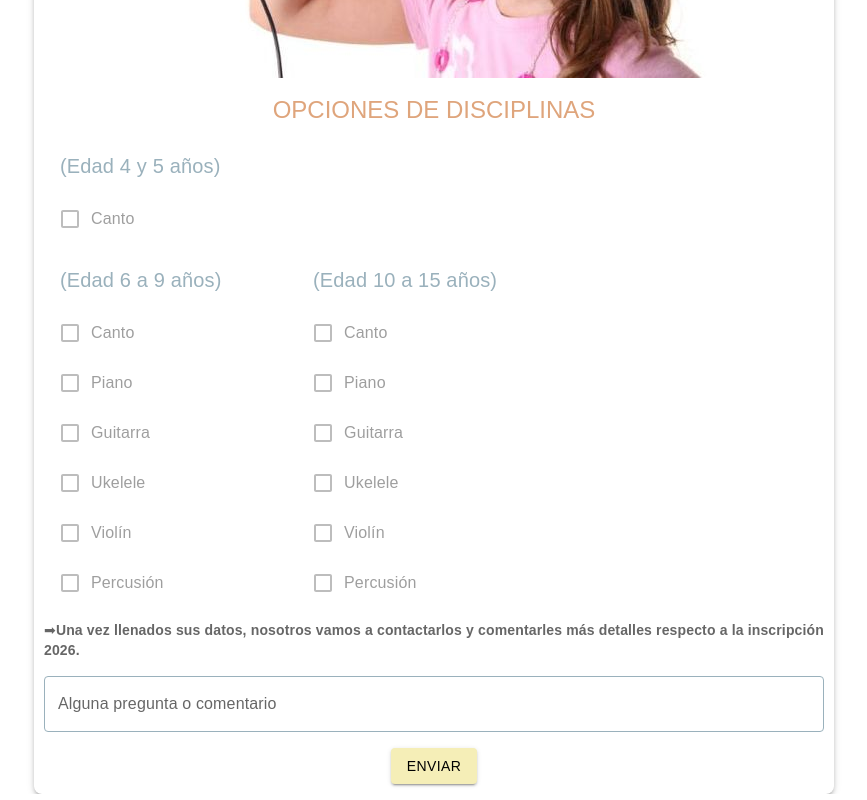
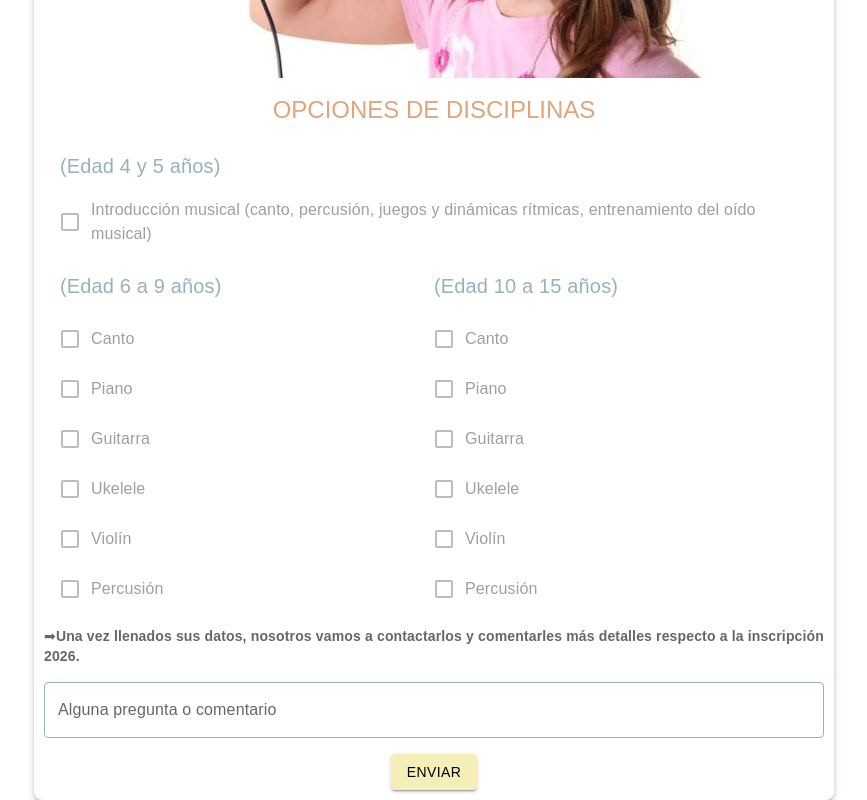
Before and after one commit to Guille-Alonso/acorde-front, a React (Vite) app: page /#/formInicial in a window 1280 px wide. Shown: the part 1256-2056 px from the top of the page, without its empty margins (206-1073 px from the left). Built offline with nearby package versions, Linux system fonts and the light colour scheme; a web font is replaced by a local one.

Commit message:
ultimo cambio 2025

```diff
--- a/src/components/ProgramacionSemanal.jsx
+++ b/src/components/ProgramacionSemanal.jsx
@@ -18,7 +18,7 @@ const ProgramacionSemanal = ({
     {
       rangoEdad: [4, 5],
       titulo: "4 y 5 años",
-      disciplinas: ["Canto"],
+      disciplinas: ["Introducción musical (canto, percusión, juegos y dinámicas rítmicas, entrenamiento del oído musical)"],
       formKey: "disciplinas4a5",
       handler: "handleCheckboxChangeDisciplinas4a5"
     },
```
